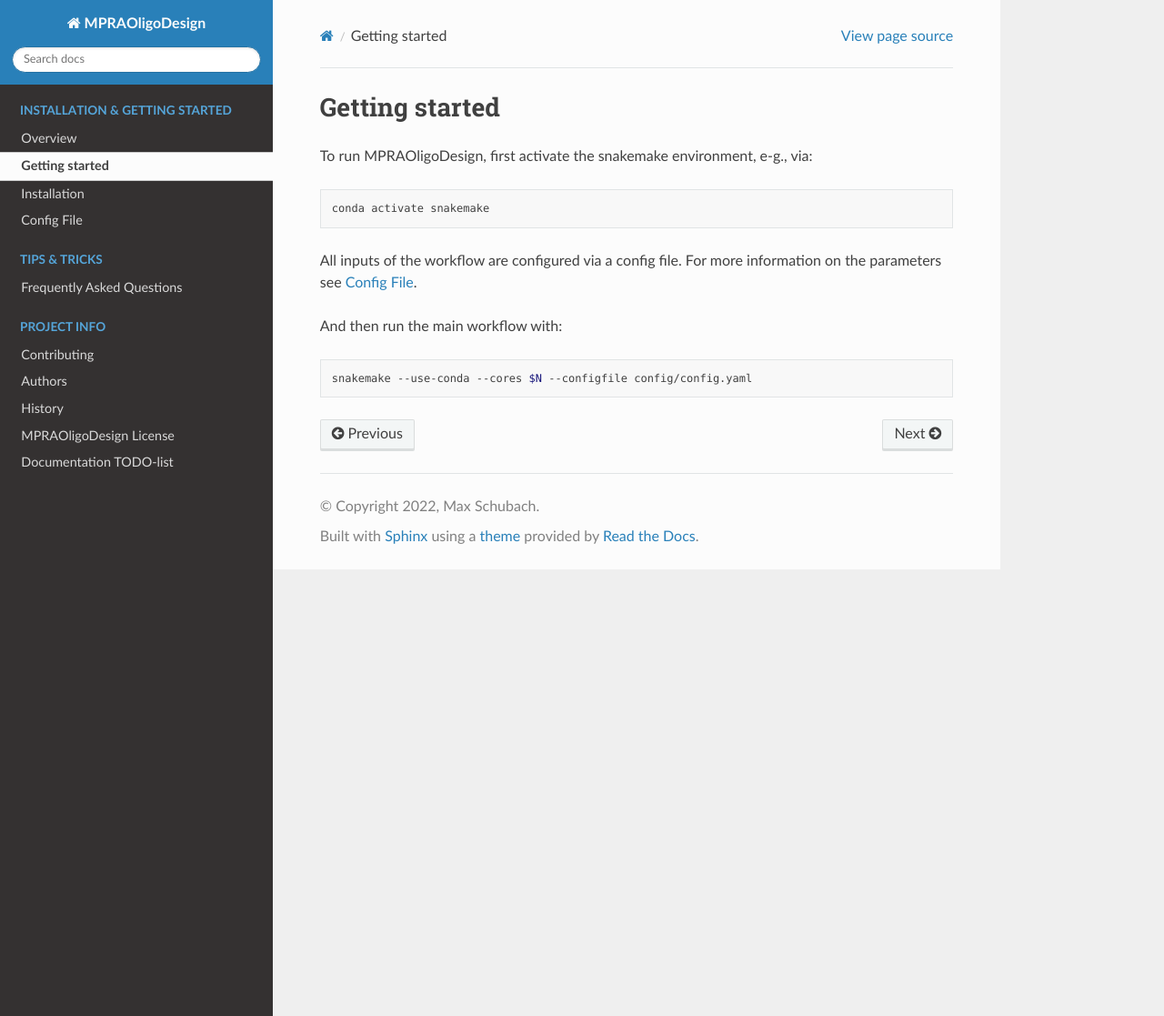
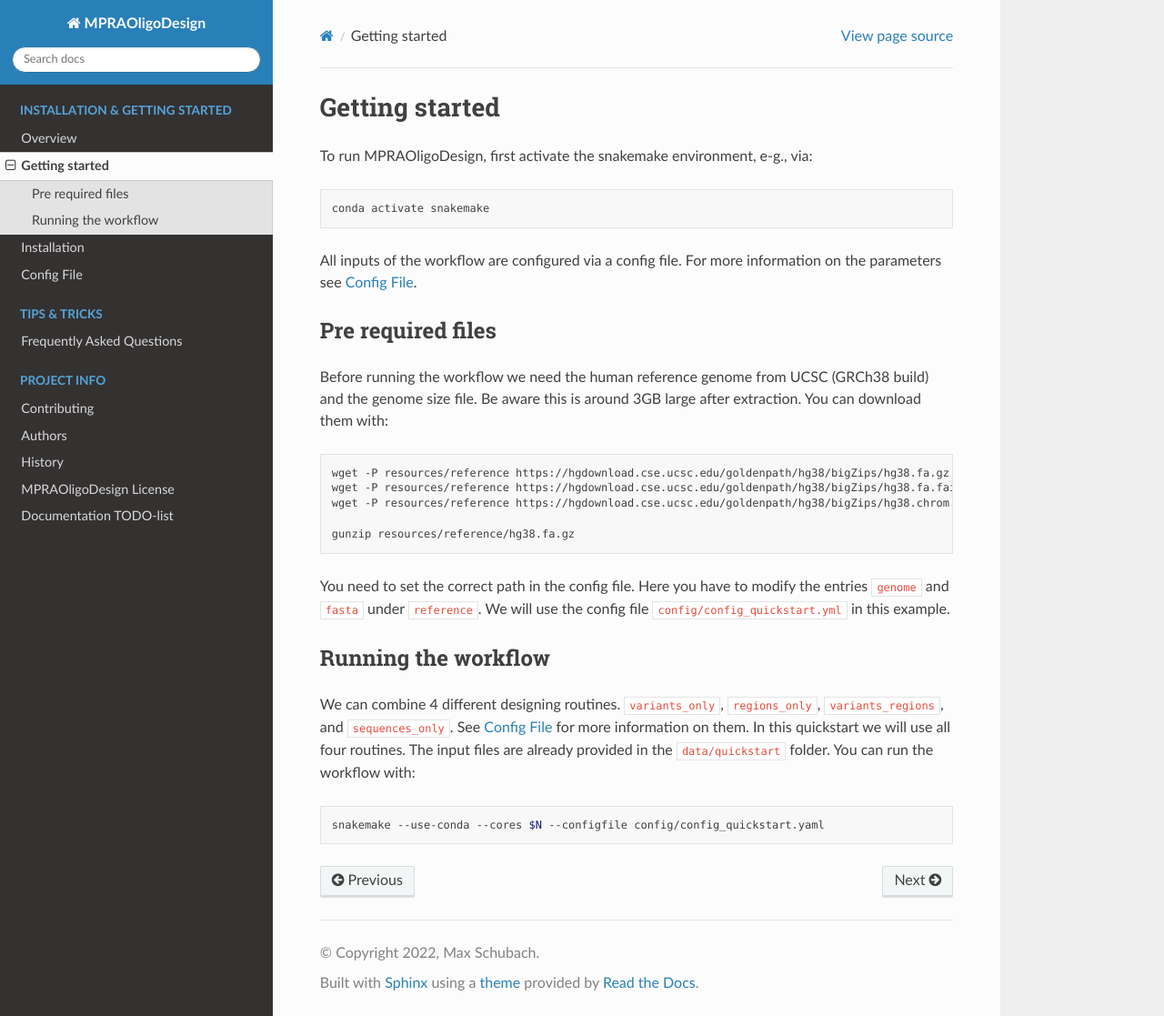
Before and after one commit to kircherlab/MPRAOligoDesign, a Sphinx documentation site: the page built from docs/quickstart.rst, in a window 1280 px wide and 1117 px high. Shown: the whole window at 91% size. Built offline with Sphinx 7.4.7 and the Read the Docs theme 3.1.0, drawn with Linux system fonts in a browser that asks for light colours; formulas are drawn with MathJax 3.

Commit message:
chore: update configuration files and add reference genome

```diff
--- a/docs/quickstart.rst
+++ b/docs/quickstart.rst
@@ -14,10 +14,26 @@ To run MPRAOligoDesign, first activate the snakemake environment, e-g., via:
 
 All inputs of the workflow are configured via a config file. For more information on the parameters see :doc:`config`.
 
+Pre required files
+--------------------
 
-
-And then run the main workflow with:
+Before running the workflow we need the human reference genome from UCSC (GRCh38 build) and the genome size file. Be aware this is around 3GB large after extraction. You can download them with:
 
 .. code-block:: bash
 
-    snakemake --use-conda --cores $N --configfile config/config.yaml
+    wget -P resources/reference https://hgdownload.cse.ucsc.edu/goldenpath/hg38/bigZips/hg38.fa.gz
+    wget -P resources/reference https://hgdownload.cse.ucsc.edu/goldenpath/hg38/bigZips/hg38.fa.fai
+    wget -P resources/reference https://hgdownload.cse.ucsc.edu/goldenpath/hg38/bigZips/hg38.chrom.sizes
+
+    gunzip resources/reference/hg38.fa.gz
+
+You need to set the correct path in the config file. Here you have to modify the entries ``genome`` and ``fasta`` under ``reference``. We will use the config file ``config/config_quickstart.yml`` in this example.
+
+Running the workflow
+------------------------
+
+We can combine 4 different designing routines. ``variants_only``, ``regions_only``, ``variants_regions``, and ``sequences_only``. See :doc:`config` for more information on them. In this quickstart we will use all four routines. The input files are already provided in the ``data/quickstart`` folder. You can run the workflow with:
+
+.. code-block:: bash
+
+    snakemake --use-conda --cores $N --configfile config/config_quickstart.yaml
```
Also changed, not shown: 5 other files.
